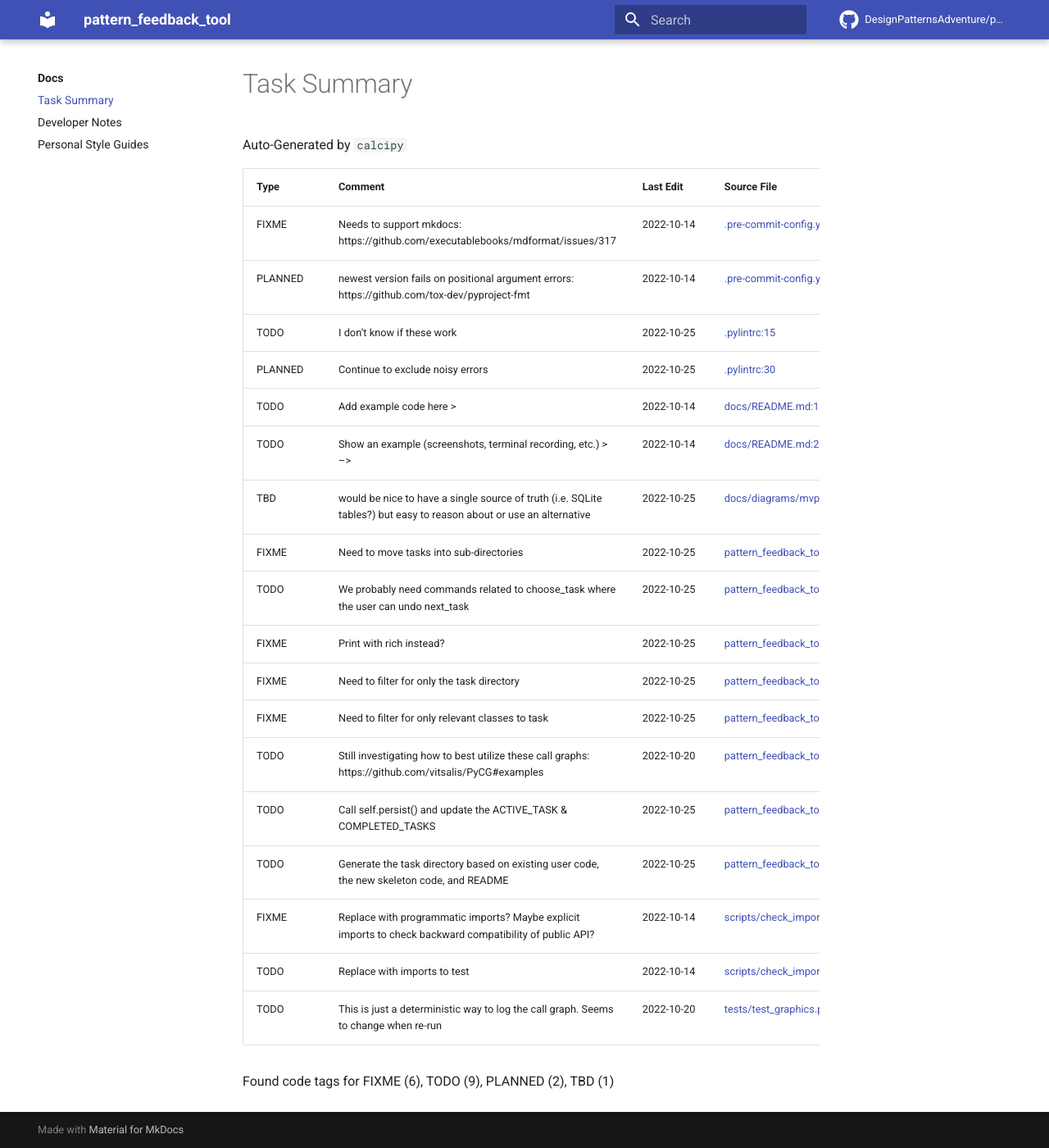
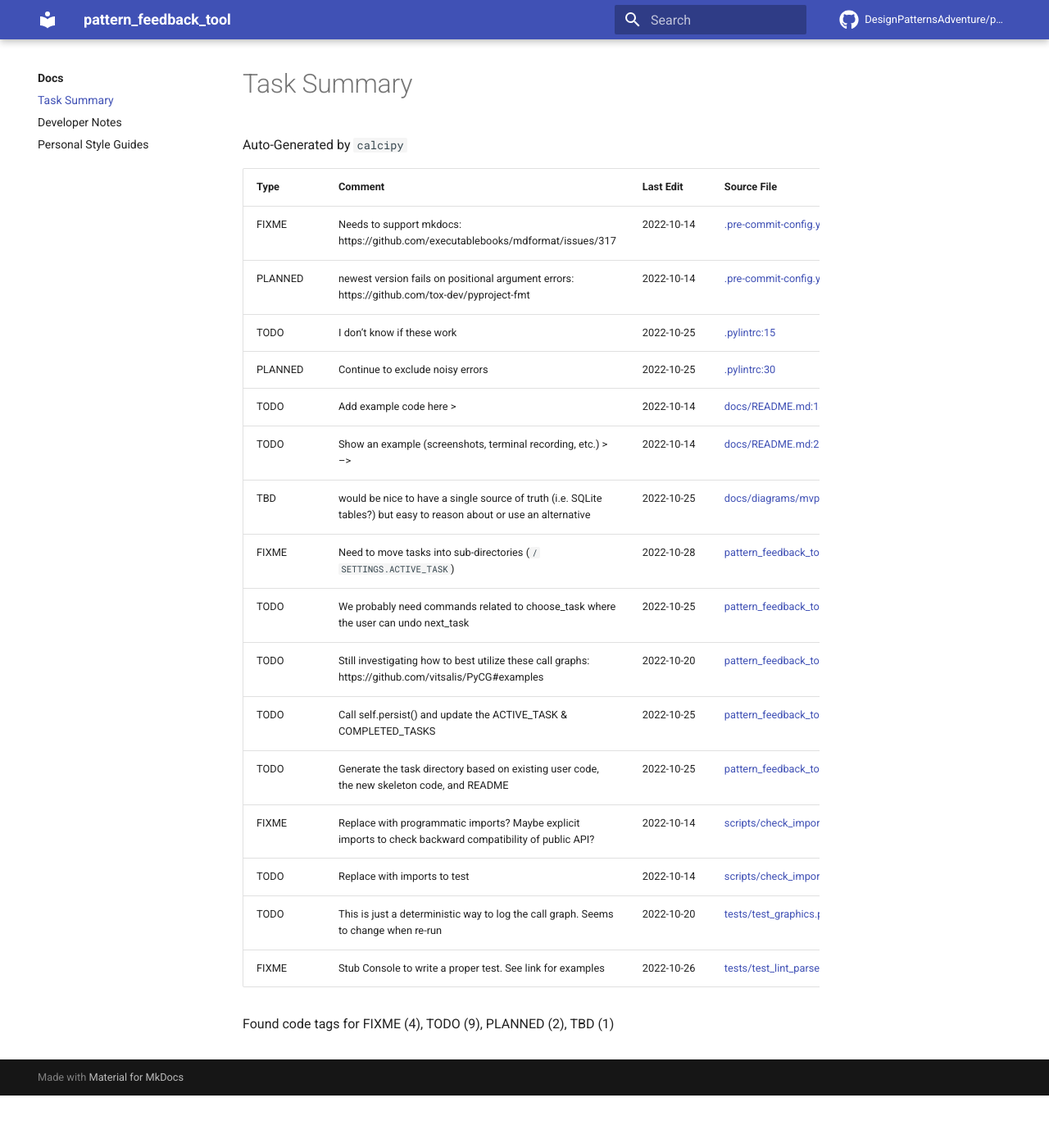
Before and after one commit to DesignPatternsAdventure/pattern_feedback_tool, an MkDocs documentation site: the page built from docs/docs/CODE_TAG_SUMMARY.md, in a window 1280 px wide and 1400 px high, scrolled down 64 px. Shown: the whole window at 82% size. Built offline with MkDocs 1.6.1 and Material for MkDocs 9.7.7, drawn with Linux system fonts in a browser that asks for light colours; comment, search, counter and statistics services are not loaded.

```diff
--- a/docs/docs/CODE_TAG_SUMMARY.md
+++ b/docs/docs/CODE_TAG_SUMMARY.md
@@ -2,27 +2,25 @@
 
 Auto-Generated by `calcipy`
 
-| Type    | Comment                                                                                                             | Last Edit   | Source File                                                                                                                                                                                         |
-|---------|---------------------------------------------------------------------------------------------------------------------|-------------|-----------------------------------------------------------------------------------------------------------------------------------------------------------------------------------------------------|
-| FIXME   | Needs to support mkdocs: https://github.com/executablebooks/mdformat/issues/317                                     | 2022-10-14  | [.pre-commit-config.yaml:48](https://github.com/DesignPatternsAdventure/pattern_feedback_tool/blame/d8682bba6b764ceb10b1199d03cfe06591334f98/.pre-commit-config.yaml#L48)                           |
-| PLANNED | newest version fails on positional argument errors: https://github.com/tox-dev/pyproject-fmt                        | 2022-10-14  | [.pre-commit-config.yaml:68](https://github.com/DesignPatternsAdventure/pattern_feedback_tool/blame/d8682bba6b764ceb10b1199d03cfe06591334f98/.pre-commit-config.yaml#L68)                           |
-| TODO    | I don't know if these work                                                                                          | 2022-10-25  | [.pylintrc:15](https://github.com/DesignPatternsAdventure/pattern_feedback_tool/blame/353a1e6ab93596b347f7ce7926b9834225c37e15/.pylintrc#L15)                                                       |
-| PLANNED | Continue to exclude noisy errors                                                                                    | 2022-10-25  | [.pylintrc:30](https://github.com/DesignPatternsAdventure/pattern_feedback_tool/blame/353a1e6ab93596b347f7ce7926b9834225c37e15/.pylintrc#L30)                                                       |
-| TODO    | Add example code here >                                                                                             | 2022-10-14  | [docs/README.md:14](https://github.com/DesignPatternsAdventure/pattern_feedback_tool/blame/d8682bba6b764ceb10b1199d03cfe06591334f98/docs/README.md#L14)                                             |
-| TODO    | Show an example (screenshots, terminal recording, etc.) > -->                                                       | 2022-10-14  | [docs/README.md:21](https://github.com/DesignPatternsAdventure/pattern_feedback_tool/blame/d8682bba6b764ceb10b1199d03cfe06591334f98/docs/README.md#L21)                                             |
-| TBD     | would be nice to have a single source of truth (i.e. SQLite tables?) but easy to reason about or use an alternative | 2022-10-25  | [docs/diagrams/mvp-wip.md:7](https://github.com/DesignPatternsAdventure/pattern_feedback_tool/blame/353a1e6ab93596b347f7ce7926b9834225c37e15/docs/diagrams/mvp-wip.md#L7)                           |
-| FIXME   | Need to move tasks into sub-directories                                                                             | 2022-10-25  | [pattern_feedback_tool/doit_tasks.py:19](https://github.com/DesignPatternsAdventure/pattern_feedback_tool/blame/353a1e6ab93596b347f7ce7926b9834225c37e15/pattern_feedback_tool/doit_tasks.py#L18)   |
-| TODO    | We probably need commands related to choose_task where the user can undo next_task                                  | 2022-10-25  | [pattern_feedback_tool/doit_tasks.py:51](https://github.com/DesignPatternsAdventure/pattern_feedback_tool/blame/353a1e6ab93596b347f7ce7926b9834225c37e15/pattern_feedback_tool/doit_tasks.py#L50)   |
-| FIXME   | Print with rich instead?                                                                                            | 2022-10-25  | [pattern_feedback_tool/doit_tasks.py:99](https://github.com/DesignPatternsAdventure/pattern_feedback_tool/blame/353a1e6ab93596b347f7ce7926b9834225c37e15/pattern_feedback_tool/doit_tasks.py#L98)   |
-| FIXME   | Need to filter for only the task directory                                                                          | 2022-10-25  | [pattern_feedback_tool/doit_tasks.py:126](https://github.com/DesignPatternsAdventure/pattern_feedback_tool/blame/353a1e6ab93596b347f7ce7926b9834225c37e15/pattern_feedback_tool/doit_tasks.py#L125) |
-| FIXME   | Need to filter for only relevant classes to task                                                                    | 2022-10-25  | [pattern_feedback_tool/doit_tasks.py:159](https://github.com/DesignPatternsAdventure/pattern_feedback_tool/blame/353a1e6ab93596b347f7ce7926b9834225c37e15/pattern_feedback_tool/doit_tasks.py#L158) |
-| TODO    | Still investigating how to best utilize these call graphs: https://github.com/vitsalis/PyCG#examples                | 2022-10-20  | [pattern_feedback_tool/graphics.py:71](https://github.com/DesignPatternsAdventure/pattern_feedback_tool/blame/8f71e5ed2ba8bbf767c6d83077d5f2b5029e28c0/pattern_feedback_tool/graphics.py#L121)      |
-| TODO    | Call self.persist() and update the ACTIVE_TASK & COMPLETED_TASKS                                                    | 2022-10-25  | [pattern_feedback_tool/settings.py:29](https://github.com/DesignPatternsAdventure/pattern_feedback_tool/blame/353a1e6ab93596b347f7ce7926b9834225c37e15/pattern_feedback_tool/settings.py#L29)       |
-| TODO    | Generate the task directory based on existing user code, the new skeleton code, and README                          | 2022-10-25  | [pattern_feedback_tool/settings.py:30](https://github.com/DesignPatternsAdventure/pattern_feedback_tool/blame/353a1e6ab93596b347f7ce7926b9834225c37e15/pattern_feedback_tool/settings.py#L30)       |
-| FIXME   | Replace with programmatic imports? Maybe explicit imports to check backward compatibility of public API?            | 2022-10-14  | [scripts/check_imports.py:7](https://github.com/DesignPatternsAdventure/pattern_feedback_tool/blame/d8682bba6b764ceb10b1199d03cfe06591334f98/scripts/check_imports.py#L7)                           |
-| TODO    | Replace with imports to test                                                                                        | 2022-10-14  | [scripts/check_imports.py:14](https://github.com/DesignPatternsAdventure/pattern_feedback_tool/blame/d8682bba6b764ceb10b1199d03cfe06591334f98/scripts/check_imports.py#L14)                         |
-| TODO    | This is just a deterministic way to log the call graph. Seems to change when re-run                                 | 2022-10-20  | [tests/test_graphics.py:22](https://github.com/DesignPatternsAdventure/pattern_feedback_tool/blame/8f71e5ed2ba8bbf767c6d83077d5f2b5029e28c0/tests/test_graphics.py#L28)                             |
+| Type    | Comment                                                                                                             | Last Edit   | Source File                                                                                                                                                                                       |
+|---------|---------------------------------------------------------------------------------------------------------------------|-------------|---------------------------------------------------------------------------------------------------------------------------------------------------------------------------------------------------|
+| FIXME   | Needs to support mkdocs: https://github.com/executablebooks/mdformat/issues/317                                     | 2022-10-14  | [.pre-commit-config.yaml:48](https://github.com/DesignPatternsAdventure/pattern_feedback_tool/blame/d8682bba6b764ceb10b1199d03cfe06591334f98/.pre-commit-config.yaml#L48)                         |
+| PLANNED | newest version fails on positional argument errors: https://github.com/tox-dev/pyproject-fmt                        | 2022-10-14  | [.pre-commit-config.yaml:68](https://github.com/DesignPatternsAdventure/pattern_feedback_tool/blame/d8682bba6b764ceb10b1199d03cfe06591334f98/.pre-commit-config.yaml#L68)                         |
+| TODO    | I don't know if these work                                                                                          | 2022-10-25  | [.pylintrc:15](https://github.com/DesignPatternsAdventure/pattern_feedback_tool/blame/353a1e6ab93596b347f7ce7926b9834225c37e15/.pylintrc#L15)                                                     |
+| PLANNED | Continue to exclude noisy errors                                                                                    | 2022-10-25  | [.pylintrc:30](https://github.com/DesignPatternsAdventure/pattern_feedback_tool/blame/353a1e6ab93596b347f7ce7926b9834225c37e15/.pylintrc#L30)                                                     |
+| TODO    | Add example code here >                                                                                             | 2022-10-14  | [docs/README.md:14](https://github.com/DesignPatternsAdventure/pattern_feedback_tool/blame/d8682bba6b764ceb10b1199d03cfe06591334f98/docs/README.md#L14)                                           |
+| TODO    | Show an example (screenshots, terminal recording, etc.) > -->                                                       | 2022-10-14  | [docs/README.md:21](https://github.com/DesignPatternsAdventure/pattern_feedback_tool/blame/d8682bba6b764ceb10b1199d03cfe06591334f98/docs/README.md#L21)                                           |
+| TBD     | would be nice to have a single source of truth (i.e. SQLite tables?) but easy to reason about or use an alternative | 2022-10-25  | [docs/diagrams/mvp-wip.md:7](https://github.com/DesignPatternsAdventure/pattern_feedback_tool/blame/353a1e6ab93596b347f7ce7926b9834225c37e15/docs/diagrams/mvp-wip.md#L7)                         |
+| FIXME   | Need to move tasks into sub-directories (`/ SETTINGS.ACTIVE_TASK`)                                                  | 2022-10-28  | [pattern_feedback_tool/doit_tasks.py:20](https://github.com/DesignPatternsAdventure/pattern_feedback_tool/blame/275a8771e7130ba17399292390d12c8836161dbc/pattern_feedback_tool/doit_tasks.py#L20) |
+| TODO    | We probably need commands related to choose_task where the user can undo next_task                                  | 2022-10-25  | [pattern_feedback_tool/doit_tasks.py:52](https://github.com/DesignPatternsAdventure/pattern_feedback_tool/blame/353a1e6ab93596b347f7ce7926b9834225c37e15/pattern_feedback_tool/doit_tasks.py#L50) |
+| TODO    | Still investigating how to best utilize these call graphs: https://github.com/vitsalis/PyCG#examples                | 2022-10-20  | [pattern_feedback_tool/graphics.py:71](https://github.com/DesignPatternsAdventure/pattern_feedback_tool/blame/8f71e5ed2ba8bbf767c6d83077d5f2b5029e28c0/pattern_feedback_tool/graphics.py#L121)    |
+| TODO    | Call self.persist() and update the ACTIVE_TASK & COMPLETED_TASKS                                                    | 2022-10-25  | [pattern_feedback_tool/settings.py:29](https://github.com/DesignPatternsAdventure/pattern_feedback_tool/blame/353a1e6ab93596b347f7ce7926b9834225c37e15/pattern_feedback_tool/settings.py#L29)     |
+| TODO    | Generate the task directory based on existing user code, the new skeleton code, and README                          | 2022-10-25  | [pattern_feedback_tool/settings.py:30](https://github.com/DesignPatternsAdventure/pattern_feedback_tool/blame/353a1e6ab93596b347f7ce7926b9834225c37e15/pattern_feedback_tool/settings.py#L30)     |
+| FIXME   | Replace with programmatic imports? Maybe explicit imports to check backward compatibility of public API?            | 2022-10-14  | [scripts/check_imports.py:7](https://github.com/DesignPatternsAdventure/pattern_feedback_tool/blame/d8682bba6b764ceb10b1199d03cfe06591334f98/scripts/check_imports.py#L7)                         |
+| TODO    | Replace with imports to test                                                                                        | 2022-10-14  | [scripts/check_imports.py:14](https://github.com/DesignPatternsAdventure/pattern_feedback_tool/blame/d8682bba6b764ceb10b1199d03cfe06591334f98/scripts/check_imports.py#L14)                       |
+| TODO    | This is just a deterministic way to log the call graph. Seems to change when re-run                                 | 2022-10-20  | [tests/test_graphics.py:22](https://github.com/DesignPatternsAdventure/pattern_feedback_tool/blame/8f71e5ed2ba8bbf767c6d83077d5f2b5029e28c0/tests/test_graphics.py#L28)                           |
+| FIXME   | Stub Console to write a proper test. See link for examples                                                          | 2022-10-26  | [tests/test_lint_parsers.py:60](https://github.com/DesignPatternsAdventure/pattern_feedback_tool/blame/7ff2f52b327193423ffd3993ea6570a88302f6d0/tests/test_lint_parsers.py#L60)                   |
 
-Found code tags for FIXME (6), TODO (9), PLANNED (2), TBD (1)
+Found code tags for FIXME (4), TODO (9), PLANNED (2), TBD (1)
 
 <!-- calcipy:skip_tags -->
```
Also changed, not shown: docs/docs/CHANGELOG.md (+12 -0 lines), docs/docs/DEVELOPER_GUIDE.md (+3 -3 lines), 2 other files.
